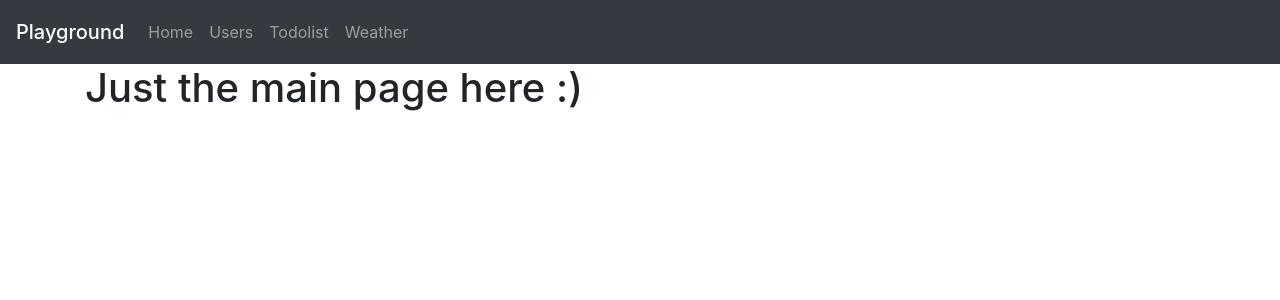
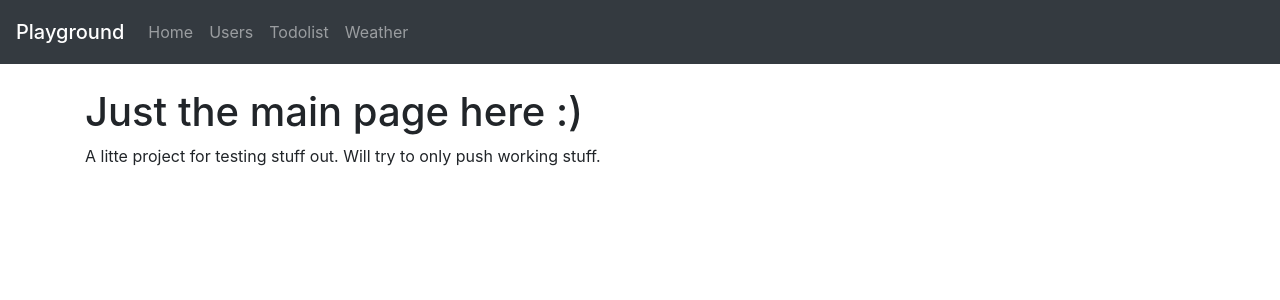
Before and after one commit to soteland/react-01, a React (Create React App) app: page / in a window 1280 px wide. Shown: the top 300 px of the page. Built offline with nearby package versions, Linux system fonts and the light colour scheme.

Commit message:
Just text

```diff
--- a/src/Home.tsx
+++ b/src/Home.tsx
@@ -3,7 +3,10 @@ import React from 'react';
 const Home: React.FC = () => {
   return (
     <div>
+      <br />
       <h1>Just the main page here :)</h1>
+      <p>A litte project for testing stuff out. Will try to only push working stuff.</p>
+      <br />
     </div>
   );
 }
```
